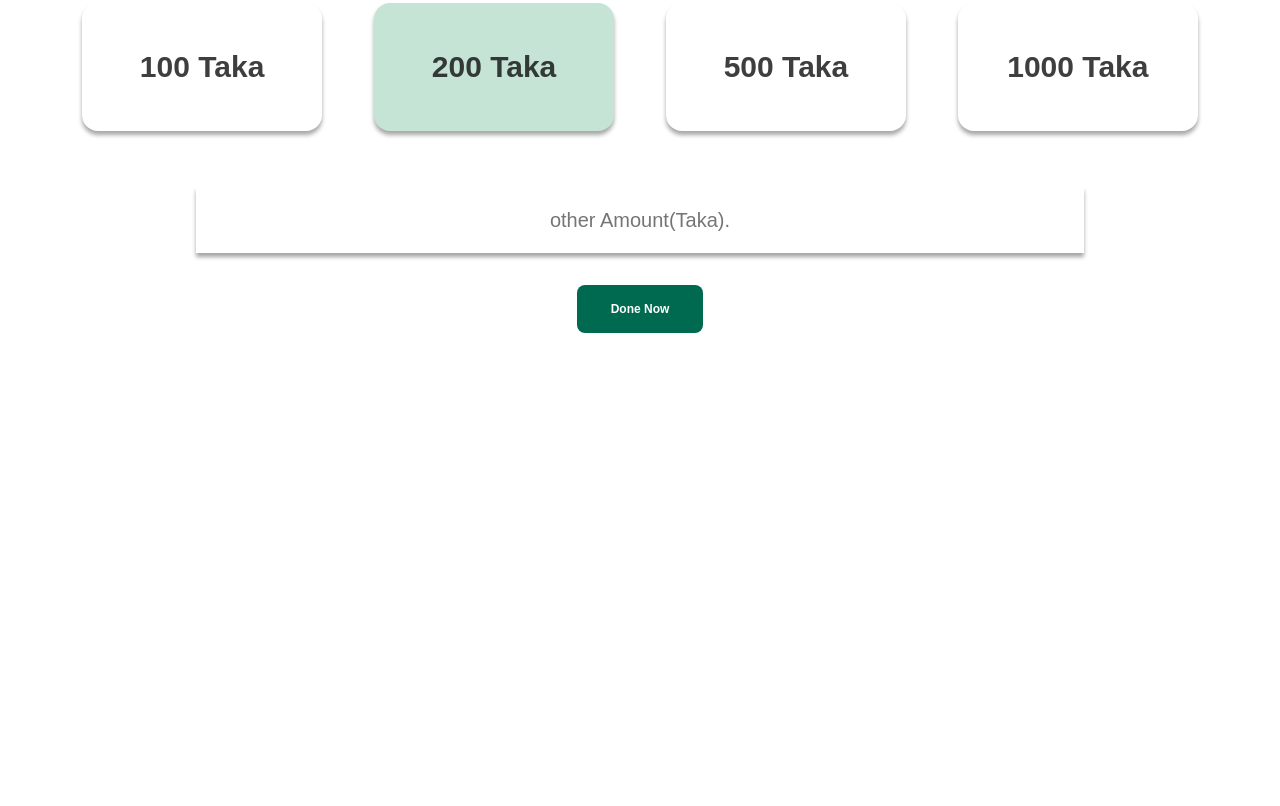
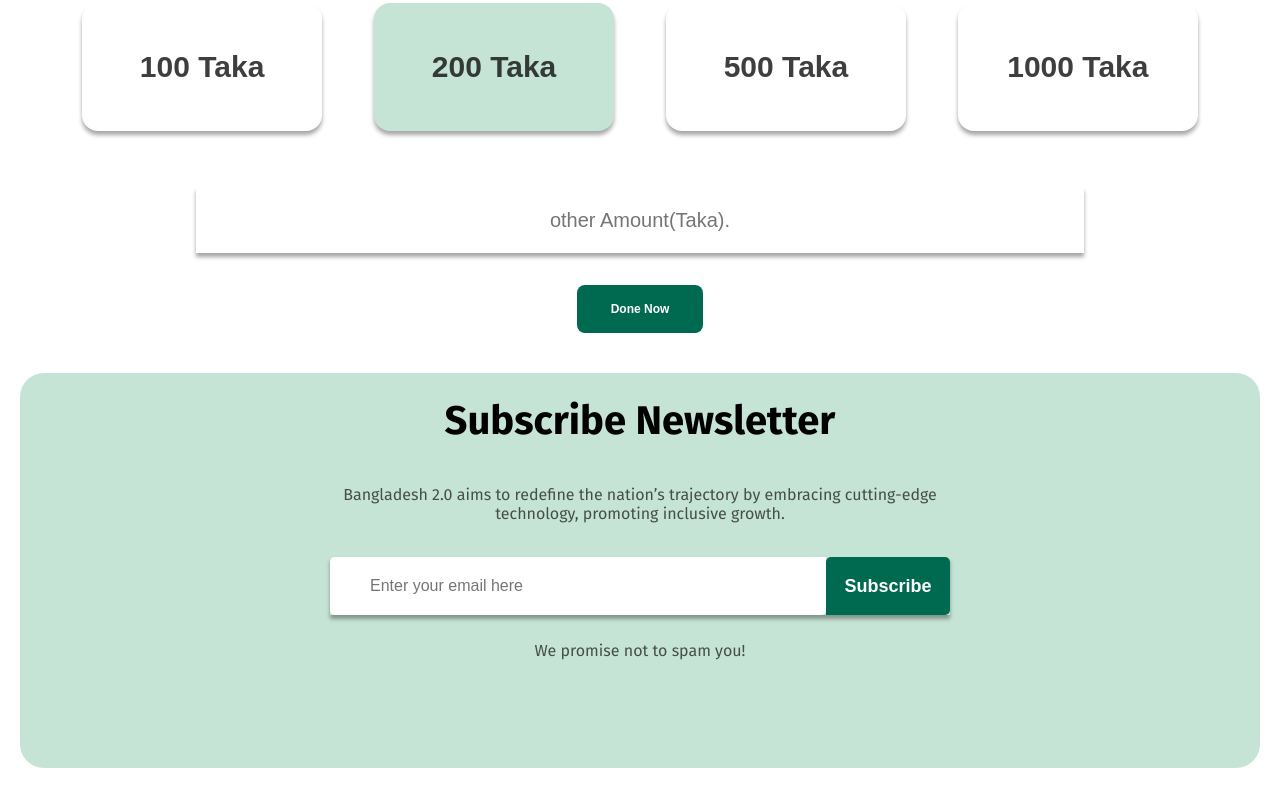
Before and after one commit to Murad114370/web-dev-assignment, a plain HTML site: page index.html in a window 1280 px wide. Shown: the part 3532-4338 px from the top of the page. Before the commit the page ends 3975 px from the top, so only its background shows below. Drawn offline with Linux system fonts and the light colour scheme.

Commit message:
added section_7

```diff
--- a/index.html
+++ b/index.html
@@ -234,6 +234,26 @@
           <button class="done-btn1">Done Now</button>
         </div>
       </section>
+
+      <section>
+        <div class="section7-head">
+          <h3 class="section7-heading">Subscribe Newsletter</h3>
+          <p class="section7-heading-description">
+            Bangladesh 2.0 aims to redefine the nation’s trajectory by embracing
+            cutting-edge technology, promoting inclusive growth.
+          </p>
+          <div class="email-btn">
+            <input
+              type="email"
+              name=""
+              placeholder="Enter your email here"
+              id=""
+            />
+            <button id="subscribe-btn">Subscribe</button>
+          </div>
+          <p class="section7-end">We promise not to spam you!</p>
+        </div>
+      </section>
     </main>
 
     <footer></footer>
--- a/styles/assig_1.css
+++ b/styles/assig_1.css
@@ -355,3 +355,66 @@ main input[type="text"]{
     margin-bottom: 110px;
     gap: 500px;
 }
+.section7-heading{
+    font-size: 40px;
+    font-weight: bold;
+    padding-top: 24px;
+}
+.section7-heading-description{
+    font-size: 16px;
+    font-weight: 400;
+    color: rgba(14, 14, 14, 0.7);
+    width: 622px;
+    height: 48px;
+    align-items: center;
+    margin: 0 auto;
+    padding-bottom: 24px;
+}
+main input[type="email"]{
+    width: 600px;
+    height: 56px;
+    color: rgba(14, 14, 14, 0.3);
+    font-size: 16px;
+    font-weight: 400;
+    padding-left: 40px;
+    border-radius: 5px 0px 5px 5px;
+    border: none;
+
+
+
+}
+#subscribe-btn{
+    width: 160px;
+    height: 58px;
+    font-size: 18px;
+    font-weight: 600;
+    color: white;
+    background-color: rgba(0, 106, 80, 1);
+    border-radius: 5px 5px 5px 0px;
+    border: none;
+
+
+}
+.email-btn{
+    display: flex;
+    align-items: center;
+    margin: 0 auto;
+    box-shadow: 0px 4px 4px 0px rgba(0, 0, 0, 0.35);
+    max-width: 50%;
+
+
+}
+.section7-end{
+    font-size: 16px;
+    font-weight: 400;
+    color: rgba(14, 14, 14, 0.7);
+    padding-top: 10px;
+}
+.section7-head{
+    background-color: rgba(198, 228, 214, 1);
+    border-radius: 24px;
+    width: 1240px;
+    height: 395px;
+    align-items: center;
+    margin: 0 auto;
+}
```
